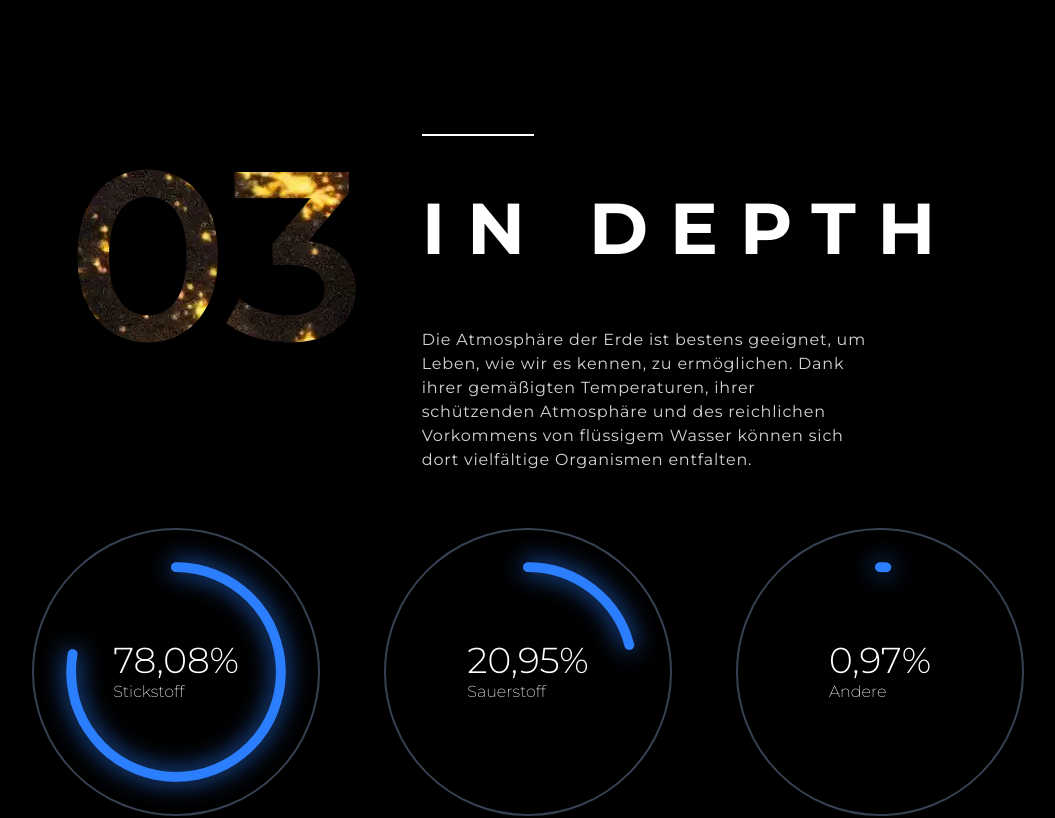
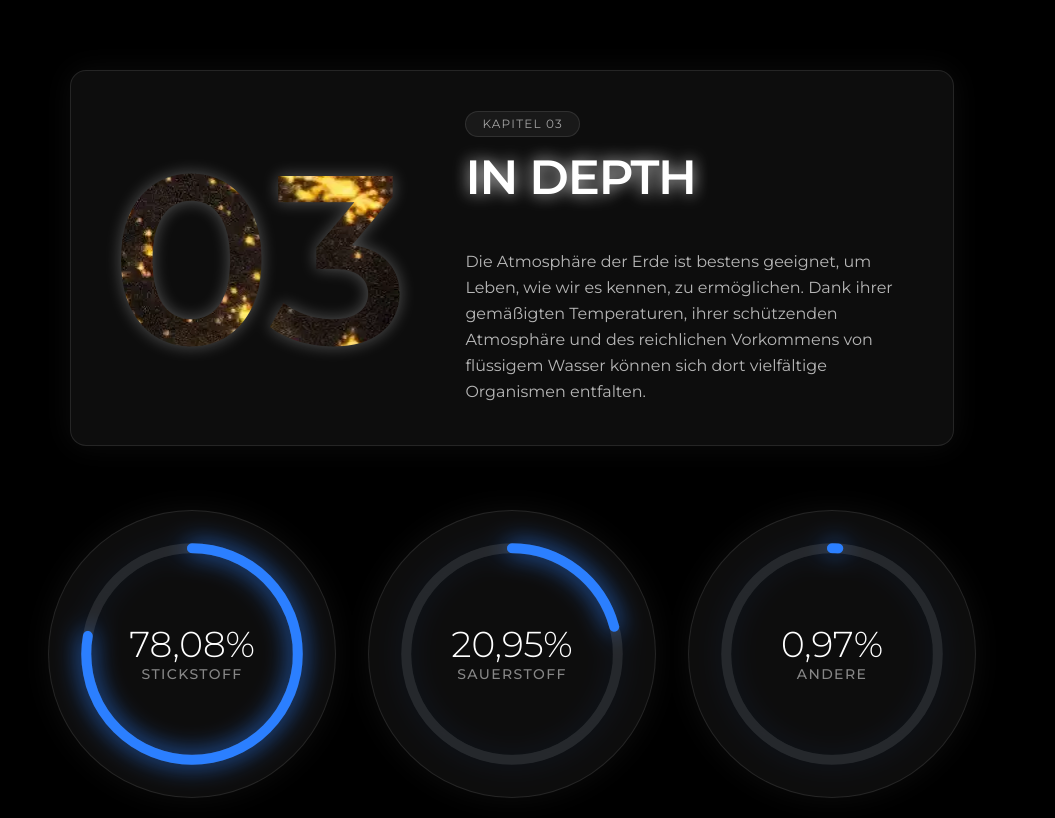
Before and after one commit to zeroequalsone/orbit, a Next.js app: page /solar-system in a window 1280 px wide. Shown: the part 3920-4738 px from the top of the page, without its empty margins (128-1183 px from the left). Built offline with nearby package versions, Linux system fonts and the light colour scheme.

Commit message:
feat(solar-system): redesign in depth section

```diff
--- a/app/components/solar-system/InDepthSection.tsx
+++ b/app/components/solar-system/InDepthSection.tsx
@@ -3,36 +3,38 @@ import { Planet } from "@/data/planets";
 export default function InDepthSection({ planet }: { planet: Planet }) {
   return (
     <section>
-      <div className="flex flex-col gap-8 lg:gap-14 max-w-384 lg:p-40 p-8 mx-auto">
-        <div className="flex lg:flex-row flex-col gap-6 lg:gap-14 justify-center">
+      <div className="mx-auto flex w-full max-w-7xl flex-col gap-16 px-4 py-24">
+        <div className="flex w-full flex-col gap-6 rounded-2xl border border-white/10 bg-white/5 p-6 shadow-[0_0_30px_rgba(255,255,255,0.05)] backdrop-blur-md md:p-10 lg:mx-auto lg:w-auto lg:flex-row lg:items-center lg:gap-14">
           <p
-            className="text-9xl lg:text-[15rem] font-semibold bg-clip-text text-transparent bg-position-[left_40rem_top_40rem]"
+            className="bg-clip-text bg-position-[left_40rem_top_40rem] text-9xl font-semibold text-transparent drop-shadow-[0_0_8px_rgba(255,255,255,0.3)] lg:text-[15rem]"
             style={{
               backgroundImage: `url('${planet.section[2]}')`,
             }}
           >
             03
           </p>
-          <div className="flex flex-col gap-8 lg:gap-16">
-            <div className="flex flex-col lg:gap-4 gap-8">
-              <span className="border border-white w-14 lg:w-28 lg:mb-10"></span>
-              <p className="text-3xl lg:text-7xl font-bold uppercase tracking-[0.3em]">
+          <div className="flex flex-col gap-8 lg:gap-12">
+            <div className="flex flex-col gap-4">
+              <span className="w-fit rounded-full border border-white/10 bg-white/5 px-4 py-1 text-xs uppercase tracking-widest text-white/60">
+                Kapitel 03
+              </span>
+              <h2 className="text-3xl font-semibold uppercase tracking-tight text-white drop-shadow-[0_0_8px_rgba(255,255,255,0.8)] md:text-5xl">
                 In Depth
-              </p>
+              </h2>
             </div>
-            <p className="w-xs lg:w-md text-neutral-300 tracking-wider">
+            <p className="w-full text-sm leading-relaxed text-white/70 md:text-base lg:max-w-md">
               {planet.inDepthDescription}
             </p>
           </div>
         </div>
 
-        <div className="grid lg:grid-cols-3 grid-cols-2 self-center lg:gap-24 gap-6">
+        <div className="grid grid-cols-2 gap-4 self-center lg:grid-cols-3 lg:gap-8">
           {planet.atmosphere
             .filter((atmosphere) => atmosphere.percentage > 0)
             .map((atmosphere) => (
               <div
                 key={atmosphere.gas}
-                className="relative size-36 lg:size-72 border-2 border-gray-700 rounded-full lg:p-6 p-2"
+                className="relative size-36 rounded-full border border-white/10 bg-white/5 p-2 shadow-[0_0_30px_rgba(255,255,255,0.05)] lg:size-72 lg:p-6"
               >
                 <svg
                   className="-rotate-90 drop-shadow-[0_0_12px_rgba(43,127,255,1)]"
@@ -44,6 +46,7 @@ export default function InDepthSection({ planet }: { planet: Planet }) {
                     cy="18"
                     r="16"
                     fill="none"
+                    className="stroke-white/10"
                     strokeWidth="1.5"
                   ></circle>
                   <circle
@@ -58,11 +61,11 @@ export default function InDepthSection({ planet }: { planet: Planet }) {
                     strokeLinecap="round"
                   ></circle>
                 </svg>
-                <div className="absolute top-1/2 left-1/2 transform -translate-x-1/2 -translate-y-1/2">
-                  <p className="text-2xl lg:text-4xl font-light">
+                <div className="absolute left-1/2 top-1/2 -translate-x-1/2 -translate-y-1/2 text-center">
+                  <p className="text-2xl font-light text-white lg:text-4xl">
                     {atmosphere.percentage.toLocaleString("de")}%
                   </p>
-                  <p className="lg:text-base text-sm font-extralight">
+                  <p className="text-xs font-medium uppercase tracking-widest text-white/50 lg:text-sm">
                     {atmosphere.gas}
                   </p>
                 </div>
```
